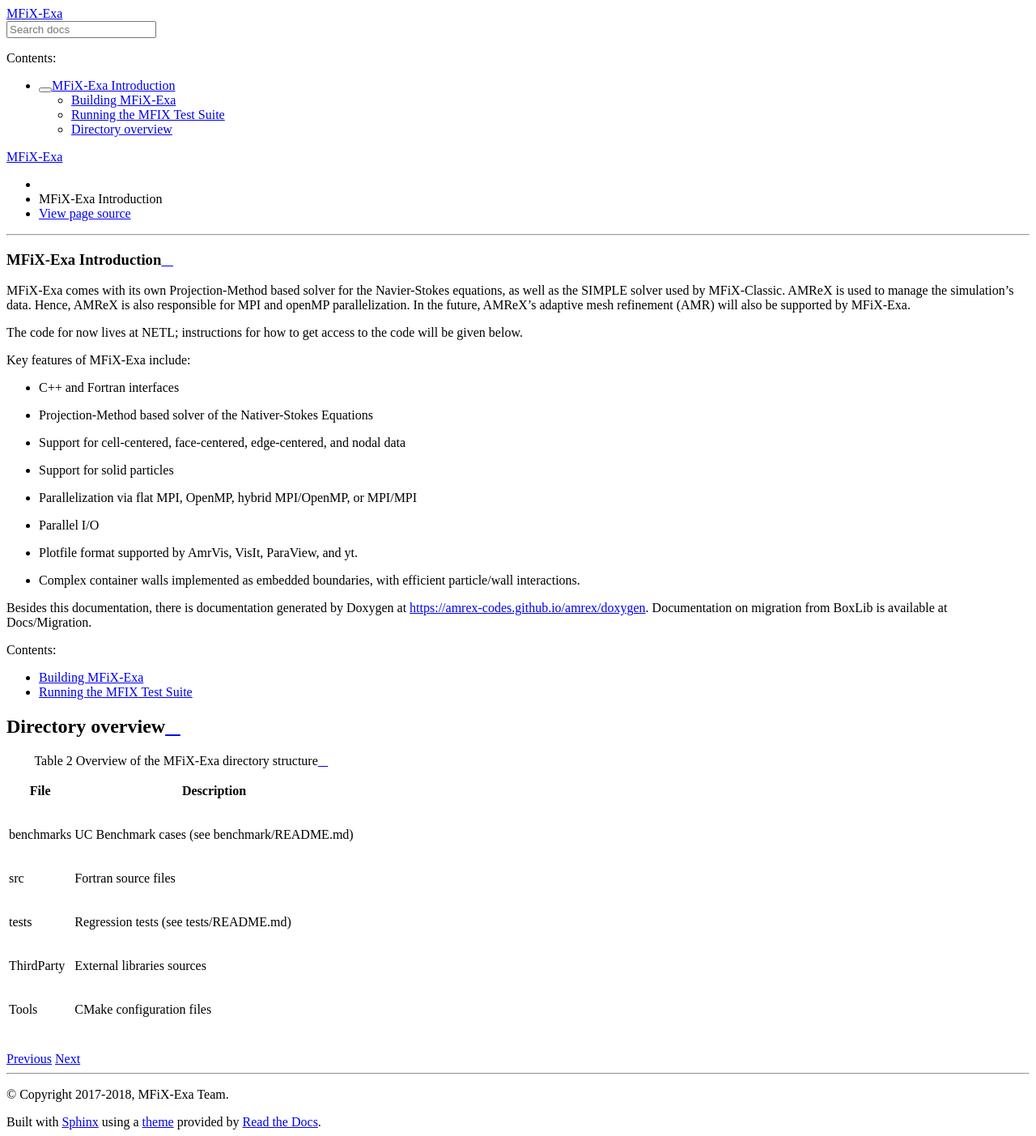
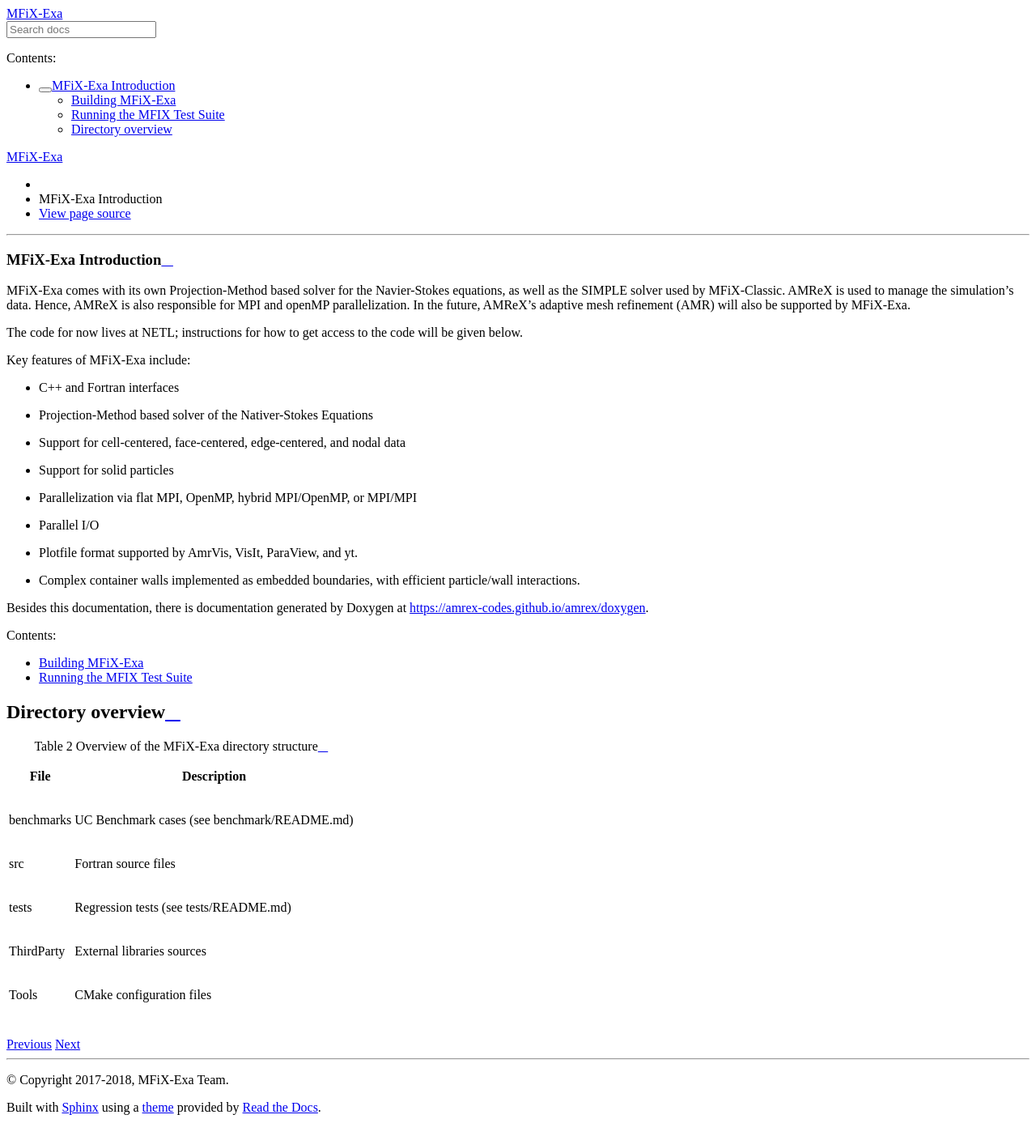
Before and after one commit to mwm126/MFIX-Exa, a Sphinx documentation site: the page built from docs/source/Introduction.rst, in a window 1280 px wide. Shown: the whole page at 81% size. Built offline with Sphinx 7.4.7 and the Read the Docs theme 2.0.0, drawn with Linux system fonts in a browser that asks for light colours.

Commit message:
Remove reference to migration from BoxLib

```diff
--- a/docs/source/Introduction.rst
+++ b/docs/source/Introduction.rst
@@ -30,9 +30,7 @@
    particle/wall interactions.
 
 Besides this documentation, there is documentation generated by Doxygen at
-https://amrex-codes.github.io/amrex/doxygen. Documentation on migration from
-BoxLib is available at Docs/Migration.
-
+https://amrex-codes.github.io/amrex/doxygen.
 
 .. toctree::
    :maxdepth: 1
```
